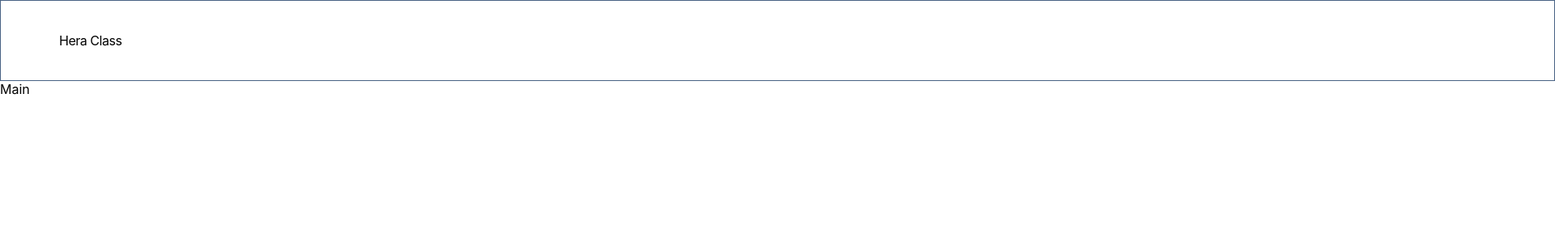
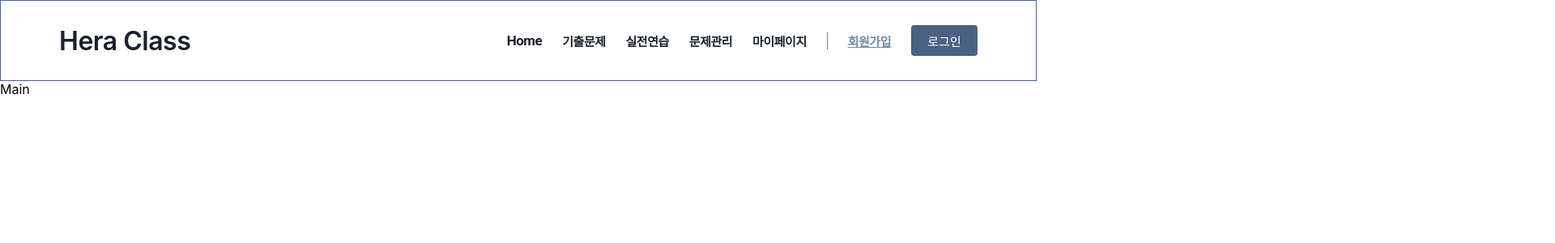
Before and after one commit to THE-HERA-CLASS/HC-frontend, a React (Create React App) app: page / in a window 1280 px wide. Shown: the top 300 px of the page at 81% size, 1920 px wide, since content can reach past the window. Built offline with nearby package versions, Linux system fonts and the light colour scheme; no server answers.

Commit message:
[Design] Css 적용

```diff
--- a/src/components/common/CustomBtn.jsx
+++ b/src/components/common/CustomBtn.jsx
@@ -9,7 +9,8 @@ function CustomBtn(props) {
   //linewidth: 선의 굵기입니다.
   //color: 글씨 색입니다.
   //상위 폴더의 버튼 props에 linewidth가 없다면 외각선이 보이지 않습니다.
-  const { children, bc, width, height, outlinecolor, linewidth, onClick, margin, shadow, type } = props;
+  const { children, bc, width, height, outlinecolor, linewidth, onClick, margin, shadow, type, position, left, top } =
+    props;
 
   return (
     <ButtonStyled
@@ -21,7 +22,10 @@ function CustomBtn(props) {
       linewidth={linewidth}
       shadow={shadow}
       onClick={onClick}
-      type={type}>
+      type={type}
+      position={position}
+      left={left}
+      top={top}>
       {children}
     </ButtonStyled>
   );
@@ -30,9 +34,12 @@ const ButtonStyled = styled.button`
   margin: ${({ margin }) => `${margin}`};
   width: ${({ width }) => `${width}`};
   height: ${({ height }) => `${height}`};
-  border-radius: 12px;
+  border-radius: 4px;
   background-color: ${({ bc }) => `${bc}`};
   box-shadow: ${({ shadow }) => `${shadow}`};
+  top: ${({ top }) => `${top}`};
+  left: ${({ left }) => `${left}`};
+  position: ${({ position }) => `${position}`};
   ${({ outlinecolor, linewidth }) =>
     linewidth
       ? css`
--- a/src/components/common/CustomText.jsx
+++ b/src/components/common/CustomText.jsx
@@ -4,7 +4,16 @@ import { styled } from 'styled-components';
 // 글자에 스타일을 넣기 위한 컴포넌트입니다.
 
 function CustomText(props) {
-  const { children, fontSize, color, fontWeight, margin, cursor, onClick } = props;
+  // fontSize : 글자 크기 입니다.
+  // color : 글자 색 입니다
+  // fontWeight : 글자 굵기 입니다.
+  // margin : 글자 마진 입니다.
+  // cursor : 글자 커서 모양 입니다.
+  // onClick : 이벤트 함수를 넘겨 줍니다.
+  // fontFamily : 글자 모양 입니다.
+  //textDecoration: 텍스트 데코레이션 (밑 줄 등등)입니다.
+
+  const { children, fontSize, color, fontWeight, margin, cursor, onClick, fontFamily, textDecoration, opacity } = props;
   return (
     <TextStyled
       fontSize={fontSize}
@@ -12,17 +21,23 @@ function CustomText(props) {
       fontWeight={fontWeight}
       margin={margin}
       cursor={cursor}
-      onClick={onClick}>
+      onClick={onClick}
+      fontFamily={fontFamily}
+      textDecoration={textDecoration}
+      opacity={opacity}>
       {children}
     </TextStyled>
   );
 }
 
-const TextStyled = styled.div`
+const TextStyled = styled.text`
   cursor: ${({ cursor }) => `${cursor}`};
   font-size: ${({ fontSize }) => `${fontSize}`};
   font-weight: ${({ fontWeight }) => `${fontWeight}`};
   color: ${({ color }) => `${color}`};
   margin: ${({ margin }) => (margin ? `${margin}` : null)};
+  font-family: ${({ fontFamily }) => `${fontFamily}`};
+  text-decoration: ${({ textDecoration }) => `${textDecoration}`};
+  opacity: ${({ opacity }) => `${opacity}`};
 `;
 export default CustomText;
--- a/src/components/layout/Header.jsx
+++ /dev/null
@@ -1,38 +0,0 @@
-import React from 'react';
-import { styled } from 'styled-components';
-import CustomText from '../common/CustomText';
-
-function Header() {
-  return (
-    <Container>
-      <LogoBox>
-        <CustomText>Hera Class</CustomText>
-      </LogoBox>
-    </Container>
-  );
-}
-
-const Container = styled.div`
-  box-sizing: border-box;
-  display: flex;
-  flex-direction: row;
-  align-items: center;
-  padding: 28px 72px;
-  gap: 1046px;
-
-  position: relative;
-  width: 1920px;
-  height: 100px;
-
-  border: 1px solid #486284;
-`;
-
-const LogoBox = styled.div`
-  width: 147px;
-  height: 44px;
-
-  display: flex;
-  align-items: center;
-  letter-spacing: -0.03em;
-`;
-export default Header;
--- /dev/null
+++ b/src/components/layout/Header/Header.jsx
@@ -0,0 +1,89 @@
+import React from 'react';
+import { styled } from 'styled-components';
+import CustomText from '../../common/CustomText';
+import CustomBtn from '../../common/CustomBtn';
+
+function Header() {
+  return (
+    <Container>
+      <Title>
+        <CustomText fontSize='32px' fontWeight='600' fontFamily='Inter' color=' #1A202C' cursor='pointer'>
+          Hera Class
+        </CustomText>
+      </Title>
+      <MenuWrap>
+        <CustomText fontSize='17px' fontWeight='600' fontFamily='Roboto' color='#1A202C' cursor='pointer'>
+          Home
+        </CustomText>
+        <CustomText fontSize='15px' fontWeight='600' fontFamily='Plus Jakarta Sans' color='#1A202C' cursor='pointer'>
+          기출문제
+        </CustomText>
+        <CustomText fontSize='15px' fontWeight='600' fontFamily='Plus Jakarta Sans' color='#1A202C' cursor='pointer'>
+          실전연습
+        </CustomText>
+        <CustomText fontSize='15px' fontWeight='600' fontFamily='Plus Jakarta Sans' color='#1A202C' cursor='pointer'>
+          문제관리
+        </CustomText>
+        <CustomText fontSize='15px' fontWeight='600' fontFamily='Plus Jakarta Sans' color='#1A202C' cursor='pointer'>
+          마이페이지
+        </CustomText>
+        <Divider />
+        <CustomText
+          fontSize='15px'
+          fontWeight='600'
+          fontFamily='Inter'
+          color='#486284'
+          textDecoration='underline'
+          opacity='0.75'
+          cursor='pointer'>
+          회원가입
+        </CustomText>
+        <CustomBtn width='82px' height='38px' bc=' #486284'>
+          <CustomText fontSize='15px' fontWeight='500' fontFamily='Inter' color='#fff'>
+            로그인
+          </CustomText>
+        </CustomBtn>
+      </MenuWrap>
+    </Container>
+  );
+}
+
+const Container = styled.div`
+  display: flex;
+  flex-direction: row;
+  align-items: center;
+  justify-content: space-between;
+
+  width: 100%;
+  height: 100px;
+  padding: 28px 72px;
+
+  border: 1px solid #486284;
+  box-sizing: border-box;
+`;
+
+const Title = styled.div`
+  display: flex;
+  align-items: center;
+  justify-content: center;
+
+  letter-spacing: -0.03em;
+`;
+
+const MenuWrap = styled.div`
+  display: flex;
+  flex-direction: row;
+  align-items: center;
+  justify-content: center;
+
+  letter-spacing: -0.03em;
+
+  gap: 25px;
+`;
+
+const Divider = styled.div`
+  height: 21px;
+  border-left: 1px solid #486284;
+  opacity: 0.8;
+`;
+export default Header;
--- a/src/index.css
+++ b/src/index.css
@@ -1,13 +1,12 @@
 body {
+  position: relative;
   margin: 0;
-  font-family: -apple-system, BlinkMacSystemFont, 'Segoe UI', 'Roboto', 'Oxygen',
-    'Ubuntu', 'Cantarell', 'Fira Sans', 'Droid Sans', 'Helvetica Neue',
-    sans-serif;
+  font-family: -apple-system, BlinkMacSystemFont, 'Segoe UI', 'Roboto', 'Oxygen', 'Ubuntu', 'Cantarell', 'Fira Sans',
+    'Droid Sans', 'Helvetica Neue', sans-serif;
   -webkit-font-smoothing: antialiased;
   -moz-osx-font-smoothing: grayscale;
 }
 
 code {
-  font-family: source-code-pro, Menlo, Monaco, Consolas, 'Courier New',
-    monospace;
+  font-family: source-code-pro, Menlo, Monaco, Consolas, 'Courier New', monospace;
 }
--- a/src/shared/Router.js
+++ b/src/shared/Router.js
@@ -7,7 +7,7 @@ import AdminPage from '../pages/AdminPage';
 import UserMyPage from '../pages/UserMyPage';
 import TestPage from '../pages/TestPage';
 import SearchResultPage from '../pages/SearchResultPage';
-import Header from '../components/layout/Header';
+import Header from '../components/layout/Header/Header';
 
 function Router() {
   return (
```
Also changed, not shown: src/App.css (deleted, +0 -38 lines).
